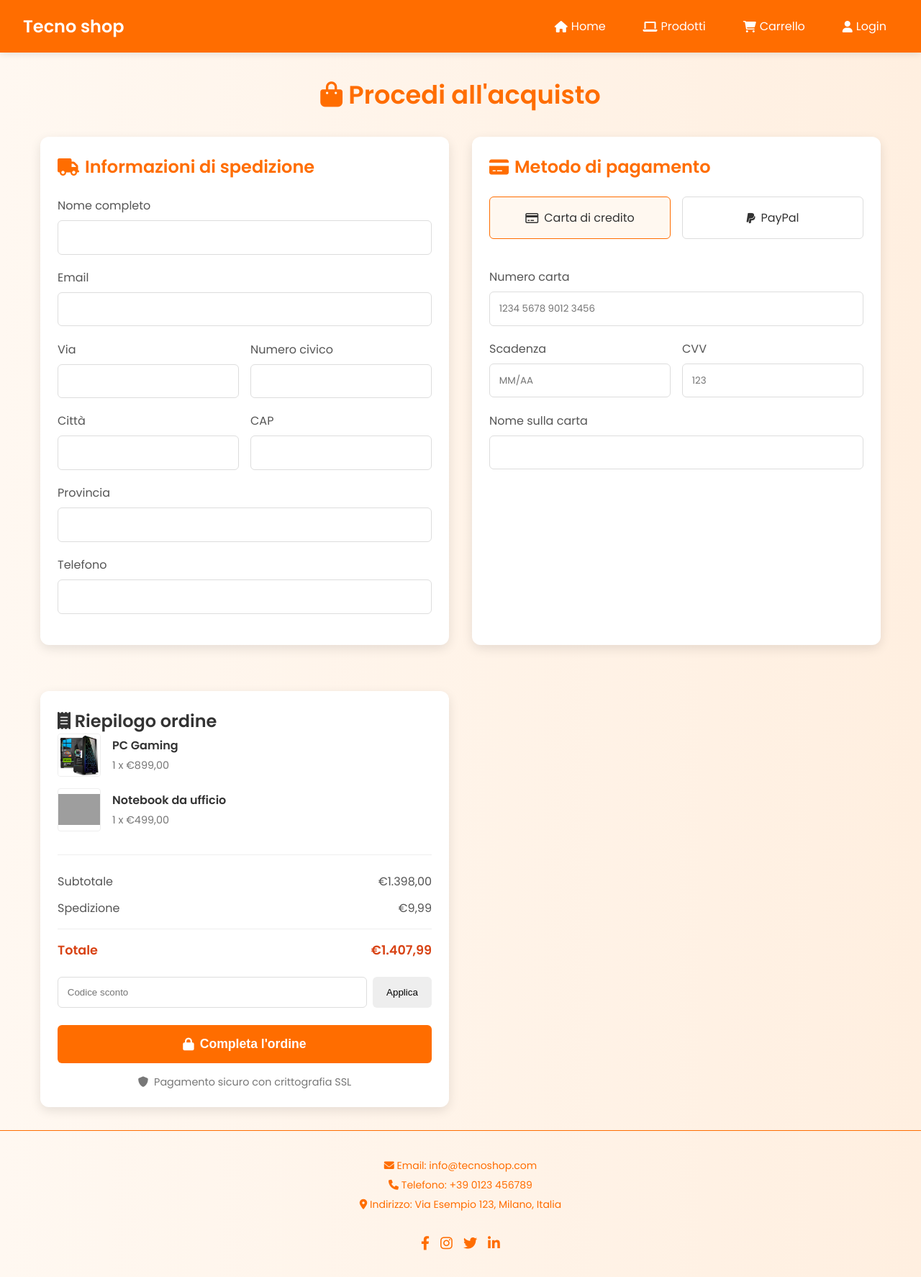
After one commit to FERRO-FK/Sito-computer, a PHP site: page /checkout.php in a window 1280 px wide. The commit adds this page. Shown: the whole page at 72% size. Run offline with PHP 8.4, Linux system fonts and the light colour scheme; grey boxes are pictures that could not be loaded.

Commit message:
aggiunta dell'intera pagina per il checkout

```diff
--- /dev/null
+++ b/css/styles_checkout.css
@@ -0,0 +1,238 @@
+/* Stili generali checkout */
+.checkout-container {
+    max-width: 1200px;
+    margin: 2rem auto;
+    padding: 0 1rem;
+  }
+
+  .checkout-container h1 {
+    color: #FF6D00;
+    text-align: center;
+    margin-bottom: 2rem;
+    font-size: 2.2rem;
+  }
+
+  .checkout-grid {
+    display: grid;
+    grid-template-columns: 1fr 1fr;
+    gap: 2rem;
+  }
+
+  @media (max-width: 992px) {
+    .checkout-grid {
+      grid-template-columns: 1fr;
+    }
+  }
+
+  /* Sezioni del checkout */
+  .checkout-section {
+    background: #fff;
+    border-radius: 12px;
+    padding: 1.5rem;
+    box-shadow: 0 5px 15px rgba(0, 0, 0, 0.1);
+    margin-bottom: 2rem;
+  }
+
+  .checkout-section h2 {
+    color: #FF6D00;
+    font-size: 1.5rem;
+    margin-bottom: 1.5rem;
+    display: flex;
+    align-items: center;
+    gap: 0.5rem;
+  }
+
+  /* Form styles */
+  .form-group {
+    margin-bottom: 1.2rem;
+  }
+
+  .form-group label {
+    display: block;
+    margin-bottom: 0.5rem;
+    color: #555;
+    font-weight: 500;
+  }
+
+  .form-group input {
+    width: 100%;
+    padding: 0.8rem;
+    border: 1px solid #ddd;
+    border-radius: 6px;
+    font-family: 'Poppins', sans-serif;
+    transition: border-color 0.3s;
+  }
+
+  .form-group input:focus {
+    border-color: #FF9100;
+    outline: none;
+  }
+
+  .form-group input.error {
+    border-color: #f44336;
+  }
+
+  .form-row {
+    display: flex;
+    gap: 1rem;
+  }
+
+  .form-row .form-group {
+    flex: 1;
+  }
+
+  /* Metodi di pagamento */
+  .payment-methods {
+    display: flex;
+    gap: 1rem;
+    margin-bottom: 1.5rem;
+  }
+
+  .payment-method {
+    flex: 1;
+    padding: 1rem;
+    border: 1px solid #ddd;
+    border-radius: 6px;
+    text-align: center;
+    cursor: pointer;
+    transition: all 0.3s;
+    display: flex;
+    align-items: center;
+    justify-content: center;
+    gap: 0.5rem;
+  }
+
+  .payment-method:hover {
+    border-color: #FF9100;
+  }
+
+  .payment-method.active {
+    border-color: #FF6D00;
+    background-color: #fff8f0;
+  }
+
+  .payment-details {
+    padding-top: 1rem;
+  }
+
+  /* Riepilogo ordine */
+  .order-summary {
+    background: #fff;
+    border-radius: 12px;
+    padding: 1.5rem;
+    box-shadow: 0 5px 15px rgba(0, 0, 0, 0.1);
+    position: sticky;
+    top: 1rem;
+  }
+
+  .summary-items {
+    max-height: 300px;
+    overflow-y: auto;
+    margin-bottom: 1.5rem;
+    border-bottom: 1px solid #eee;
+    padding-bottom: 1rem;
+  }
+
+  .summary-item {
+    display: flex;
+    gap: 1rem;
+    margin-bottom: 1rem;
+    align-items: center;
+  }
+
+  .summary-item img {
+    width: 60px;
+    height: 60px;
+    object-fit: contain;
+    border-radius: 4px;
+    border: 1px solid #eee;
+  }
+
+  .item-details h3 {
+    font-size: 1rem;
+    margin-bottom: 0.3rem;
+    color: #333;
+  }
+
+  .item-details p {
+    color: #777;
+    font-size: 0.9rem;
+  }
+
+  .summary-totals {
+    margin: 1.5rem 0;
+  }
+
+  .summary-row {
+    display: flex;
+    justify-content: space-between;
+    margin-bottom: 0.8rem;
+    color: #555;
+  }
+
+  .summary-row.total {
+    font-weight: 600;
+    font-size: 1.1rem;
+    color: #D84315;
+    margin-top: 1rem;
+    padding-top: 1rem;
+    border-top: 1px solid #eee;
+  }
+
+  .coupon-form {
+    display: flex;
+    gap: 0.5rem;
+    margin: 1.5rem 0;
+  }
+
+  .coupon-form input {
+    flex: 1;
+    padding: 0.8rem;
+    border: 1px solid #ddd;
+    border-radius: 6px;
+  }
+
+  .apply-btn {
+    padding: 0 1.2rem;
+    background: #eee;
+    border: none;
+    border-radius: 6px;
+    cursor: pointer;
+    transition: background 0.3s;
+  }
+
+  .apply-btn:hover {
+    background: #ddd;
+  }
+
+  .checkout-btn {
+    width: 100%;
+    padding: 1rem;
+    background: #FF6D00;
+    color: white;
+    border: none;
+    border-radius: 6px;
+    font-weight: 600;
+    font-size: 1.1rem;
+    cursor: pointer;
+    transition: background 0.3s;
+    display: flex;
+    align-items: center;
+    justify-content: center;
+    gap: 0.5rem;
+  }
+
+  .checkout-btn:hover {
+    background: #D84315;
+  }
+
+  .secure-checkout {
+    text-align: center;
+    margin-top: 1rem;
+    color: #777;
+    font-size: 0.9rem;
+    display: flex;
+    align-items: center;
+    justify-content: center;
+    gap: 0.5rem;
+  }
--- /dev/null
+++ b/php/checkout.php
@@ -0,0 +1,269 @@
+<?php
+session_start();
+require '../php/db.php';
+$username = "Login";
+
+if (isset($_SESSION['utente_id'])) {
+  $utente_id = $_SESSION['utente_id'];
+  $stmt = $pdo->prepare("SELECT utente.nome, mail, indirizzo.via, indirizzo.numerocivico, indirizzo.citta
+                         FROM utente
+                         JOIN indirizzo ON utente.IDindirizzo = indirizzo.IDindirizzo
+                         WHERE utente.id = ?");
+  $stmt->execute([$utente_id]);
+  $user = $stmt->fetch();
+  $username = $user['nome'];
+}
+?>
+
+<!DOCTYPE html>
+<html lang="it">
+<head>
+  <meta charset="UTF-8" />
+  <meta name="viewport" content="width=device-width, initial-scale=1.0"/>
+  <title>Tecno shop - Checkout</title>
+  <link href="https://fonts.googleapis.com/css2?family=Poppins:wght@400;600&display=swap" rel="stylesheet">
+  <link rel="stylesheet" href="https://cdnjs.cloudflare.com/ajax/libs/font-awesome/6.0.0-beta3/css/all.min.css">
+  <link rel="stylesheet" href="../css/styles_navbar.css">
+  <link rel="stylesheet" href="../css/styles_checkout.css">
+  <link rel="stylesheet" href="../css/styles_footer.css">
+  <link rel="icon" type="image/png" href="../immagini/favicon-32x32.png">
+</head>
+<body>
+
+  <!--NAVBAR-->
+  <div class="top-bar">
+    <div class="logo">Tecno shop</div>
+    <div class="nav-links">
+      <a href="#"><i class="fas fa-home"></i> Home</a>
+      <a href="../php/prodotti.php"><i class="fas fa-laptop"></i> Prodotti</a>
+      <a href="../html/carrello.html"><i class="fas fa-shopping-cart"></i> Carrello</a>
+      <a href="../php/login.php"><i class="fas fa-user"></i> Login</a>
+    </div>
+  </div>
+
+  <div class="checkout-container">
+    <h1><i class="fas fa-shopping-bag"></i> Procedi all'acquisto</h1>
+
+    <div class="checkout-grid">
+      <!-- Sezione Informazioni di Spedizione -->
+      <section class="checkout-section">
+        <h2><i class="fas fa-truck"></i> Informazioni di spedizione</h2>
+
+        <form id="shipping-form">
+          <div class="form-group">
+            <label for="nome">Nome completo</label>
+            <input type="text" id="nome" name="nome" value="<?php echo isset($user['nome']) ? htmlspecialchars($user['nome']) : ''; ?>" required>
+          </div>
+
+          <div class="form-group">
+            <label for="email">Email</label>
+            <input type="email" id="email" name="email" value="<?php echo isset($user['mail']) ? htmlspecialchars($user['mail']) : ''; ?>" required>
+          </div>
+
+          <div class="form-row">
+            <div class="form-group">
+              <label for="via">Via</label>
+              <input type="text" id="via" name="via" value="<?php echo isset($user['via']) ? htmlspecialchars($user['via']) : ''; ?>" required>
+            </div>
+
+            <div class="form-group">
+              <label for="civico">Numero civico</label>
+              <input type="text" id="civico" name="civico" value="<?php echo isset($user['numerocivico']) ? htmlspecialchars($user['numerocivico']) : ''; ?>" required>
+            </div>
+          </div>
+
+          <div class="form-row">
+            <div class="form-group">
+              <label for="citta">Città</label>
+              <input type="text" id="citta" name="citta" value="<?php echo isset($user['citta']) ? htmlspecialchars($user['citta']) : ''; ?>" required>
+            </div>
+
+            <div class="form-group">
+              <label for="cap">CAP</label>
+              <input type="text" id="cap" name="cap" pattern="\d{5}" required>
+            </div>
+          </div>
+
+          <div class="form-group">
+            <label for="provincia">Provincia</label>
+            <input type="text" id="provincia" name="provincia" maxlength="2" required>
+          </div>
+
+          <div class="form-group">
+            <label for="telefono">Telefono</label>
+            <input type="tel" id="telefono" name="telefono" pattern="[0-9]{10}" required>
+          </div>
+        </form>
+      </section>
+
+      <!-- Sezione Metodo di Pagamento -->
+      <section class="checkout-section">
+        <h2><i class="fas fa-credit-card"></i> Metodo di pagamento</h2>
+
+        <div class="payment-methods">
+          <div class="payment-method active" data-method="credit">
+            <i class="far fa-credit-card"></i> Carta di credito
+          </div>
+          <div class="payment-method" data-method="paypal">
+            <i class="fab fa-paypal"></i> PayPal
+          </div>
+        </div>
+
+        <div class="payment-details" id="credit-card-details">
+          <div class="form-group">
+            <label for="card-number">Numero carta</label>
+            <input type="text" id="card-number" name="card-number" placeholder="1234 5678 9012 3456" pattern="[\d ]{16,19}" required>
+          </div>
+
+          <div class="form-row">
+            <div class="form-group">
+              <label for="card-expiry">Scadenza</label>
+              <input type="text" id="card-expiry" name="card-expiry" placeholder="MM/AA" pattern="\d{2}/\d{2}" required>
+            </div>
+
+            <div class="form-group">
+              <label for="card-cvv">CVV</label>
+              <input type="text" id="card-cvv" name="card-cvv" placeholder="123" pattern="\d{3}" required>
+            </div>
+          </div>
+
+          <div class="form-group">
+            <label for="card-name">Nome sulla carta</label>
+            <input type="text" id="card-name" name="card-name" required>
+          </div>
+        </div>
+
+        <div class="payment-details" id="paypal-details" style="display: none;">
+          <p>Sarai reindirizzato a PayPal per completare il pagamento</p>
+          <img src="https://www.paypalobjects.com/webstatic/mktg/logo/pp_cc_mark_37x23.jpg" alt="PayPal">
+        </div>
+      </section>
+
+      <!-- Sezione Riepilogo Ordine -->
+      <section class="order-summary">
+        <h2><i class="fas fa-receipt"></i> Riepilogo ordine</h2>
+
+        <div class="summary-items">
+          <div class="summary-item">
+            <img src="../immagini/PC Gaming.jpg" alt="PC Gaming">
+            <div class="item-details">
+              <h3>PC Gaming</h3>
+              <p>1 x €899,00</p>
+            </div>
+          </div>
+
+          <div class="summary-item">
+            <img src="../immagini/notebook-ufficio.jpg" alt="Notebook Ufficio">
+            <div class="item-details">
+              <h3>Notebook da ufficio</h3>
+              <p>1 x €499,00</p>
+            </div>
+          </div>
+        </div>
+
+        <div class="summary-totals">
+          <div class="summary-row">
+            <span>Subtotale</span>
+            <span>€1.398,00</span>
+          </div>
+          <div class="summary-row">
+            <span>Spedizione</span>
+            <span>€9,99</span>
+          </div>
+          <div class="summary-row total">
+            <span>Totale</span>
+            <span>€1.407,99</span>
+          </div>
+        </div>
+
+        <div class="coupon-form">
+          <input type="text" placeholder="Codice sconto">
+          <button class="apply-btn">Applica</button>
+        </div>
+
+        <button class="checkout-btn" onclick="processPayment()">
+          <i class="fas fa-lock"></i> Completa l'ordine
+        </button>
+
+        <p class="secure-checkout">
+          <i class="fas fa-shield-alt"></i> Pagamento sicuro con crittografia SSL
+        </p>
+      </section>
+    </div>
+  </div>
+
+  <!--FOOTER-->
+  <div class="footer-divider"></div>
+  <footer class="footer">
+    <div class="footer-content">
+      <div class="contact-info">
+        <p><i class="fas fa-envelope"></i> Email: info@tecnoshop.com</p>
+        <p><i class="fas fa-phone"></i> Telefono: +39 0123 456789</p>
+        <p><i class="fas fa-map-marker-alt"></i> Indirizzo: Via Esempio 123, Milano, Italia</p>
+      </div>
+      <div class="social-icons">
+        <a href="" target="_blank" aria-label="Facebook"><i class="fab fa-facebook-f"></i></a>
+        <a href="" target="_blank" aria-label="Instagram"><i class="fab fa-instagram"></i></a>
+        <a href="" target="_blank" aria-label="Twitter"><i class="fab fa-twitter"></i></a>
+        <a href="" target="_blank" aria-label="LinkedIn"><i class="fab fa-linkedin-in"></i></a>
+      </div>
+    </div>
+  </footer>
+
+  <script>
+    // Cambio metodo di pagamento
+    document.querySelectorAll('.payment-method').forEach(method => {
+      method.addEventListener('click', function() {
+        document.querySelectorAll('.payment-method').forEach(m => m.classList.remove('active'));
+        this.classList.add('active');
+
+        document.querySelectorAll('.payment-details').forEach(d => d.style.display = 'none');
+        document.getElementById(this.dataset.method + '-details').style.display = 'block';
+      });
+    });
+
+    // Formattazione numero carta
+    document.getElementById('card-number').addEventListener('input', function(e) {
+      let value = e.target.value.replace(/\s+/g, '');
+      if (value.length > 0) {
+        value = value.match(new RegExp('.{1,4}', 'g')).join(' ');
+      }
+      e.target.value = value;
+    });
+
+    // Formattazione data scadenza
+    document.getElementById('card-expiry').addEventListener('input', function(e) {
+      let value = e.target.value.replace(/\D/g, '');
+      if (value.length > 2) {
+        value = value.substring(0, 2) + '/' + value.substring(2, 4);
+      }
+      e.target.value = value;
+    });
+
+    function processPayment() {
+      // Validazione del form
+      const forms = document.querySelectorAll('form');
+      let isValid = true;
+
+      forms.forEach(form => {
+        const inputs = form.querySelectorAll('input[required]');
+        inputs.forEach(input => {
+          if (!input.value) {
+            input.classList.add('error');
+            isValid = false;
+          } else {
+            input.classList.remove('error');
+          }
+        });
+      });
+
+      if (isValid) {
+        alert('Pagamento elaborato con successo! Grazie per il tuo acquisto.');
+        // Qui andrebbe il codice per inviare i dati al server
+      } else {
+        alert('Per favore completa tutti i campi obbligatori.');
+      }
+    }
+  </script>
+</body>
+</html>
--- a/php/index.php
+++ b/php/index.php
@@ -31,7 +31,7 @@ $username = $user['nome'];
   <link rel="stylesheet" href="../css/styles_navbar.css">
   <link rel="stylesheet" href="../css/styles_index.css">
   <link rel="stylesheet" href="../css/styles_footer.css">
-  <link rel="icon" type="image/png" href="../immagini/favicon.ico">
+  <link rel="icon" type="image/png" href="../immagini/favicon-32x32.png">
 
 
 </head>
```
Also changed, not shown: immagini/favicon-32x32.png (added).
